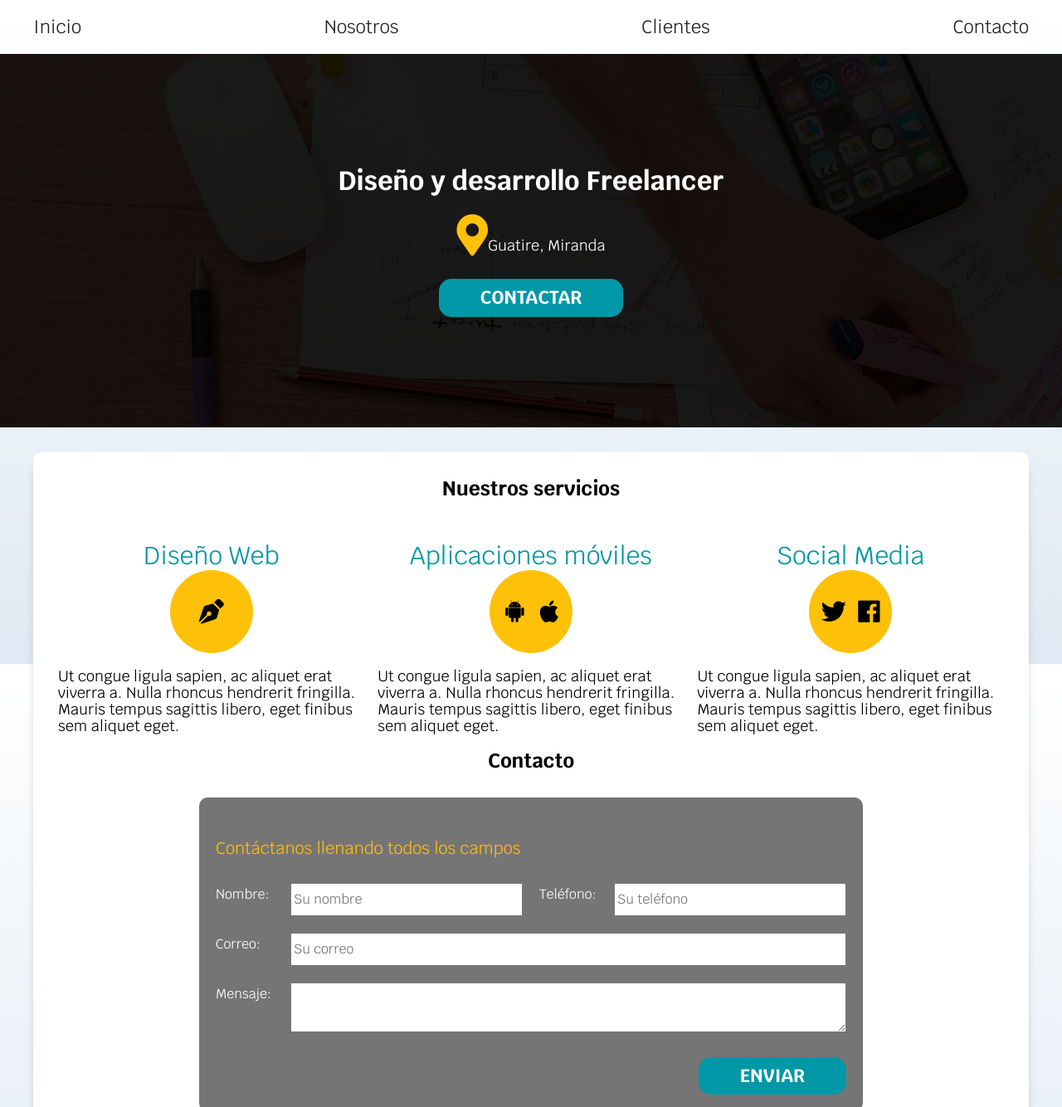
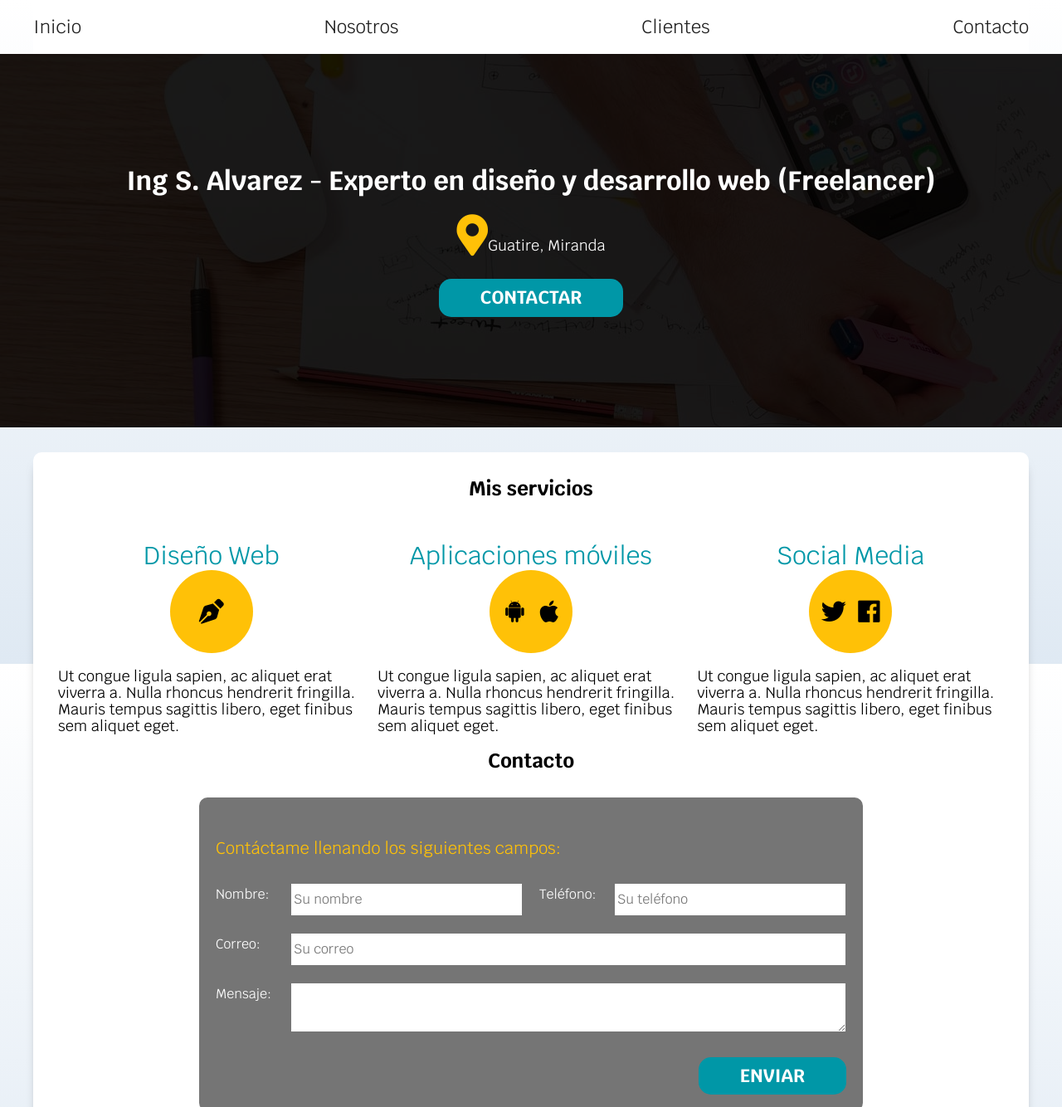
Before and after one commit to skxnxr/Freelancer, a plain HTML site: page index.html in a window 1280 px wide. Shown: the top 1334 px of the page at 83% size. Drawn offline with nearby package versions, Linux system fonts and the light colour scheme.

Commit message:
modificado el index

```diff
--- a/index.html
+++ b/index.html
@@ -22,7 +22,7 @@
     </header>
     <div class="hero">
         <div class="contenedor-hero">
-            <h1>Diseño y desarrollo Freelancer</h1>
+            <h1>Ing S. Alvarez - Experto en diseño y desarrollo web (Freelancer)</h1>
             <p><i class="fas fa-map-marker-alt"></i>Guatire, Miranda</p>
             <a href="#" class="boton">Contactar</a>
         </div>
@@ -30,7 +30,7 @@
 
     <div class="contenedor">
     <main class="servicios">
-        <h2>Nuestros servicios</h2>
+        <h2>Mis servicios</h2>
         <div class="contenedor-servicios">
             <div class="servicio">
                 <h3>Diseño Web</h3>
@@ -61,7 +61,7 @@
     <section id="contacto" class="contacto">
         <h2>Contacto</h2>
         <form action="#">
-            <legend>Contáctanos llenando todos los campos</legend>
+            <legend>Contáctame llenando los siguientes campos:</legend>
 
             <div class="contenedor-campos">
                 <div class="campo">
```
